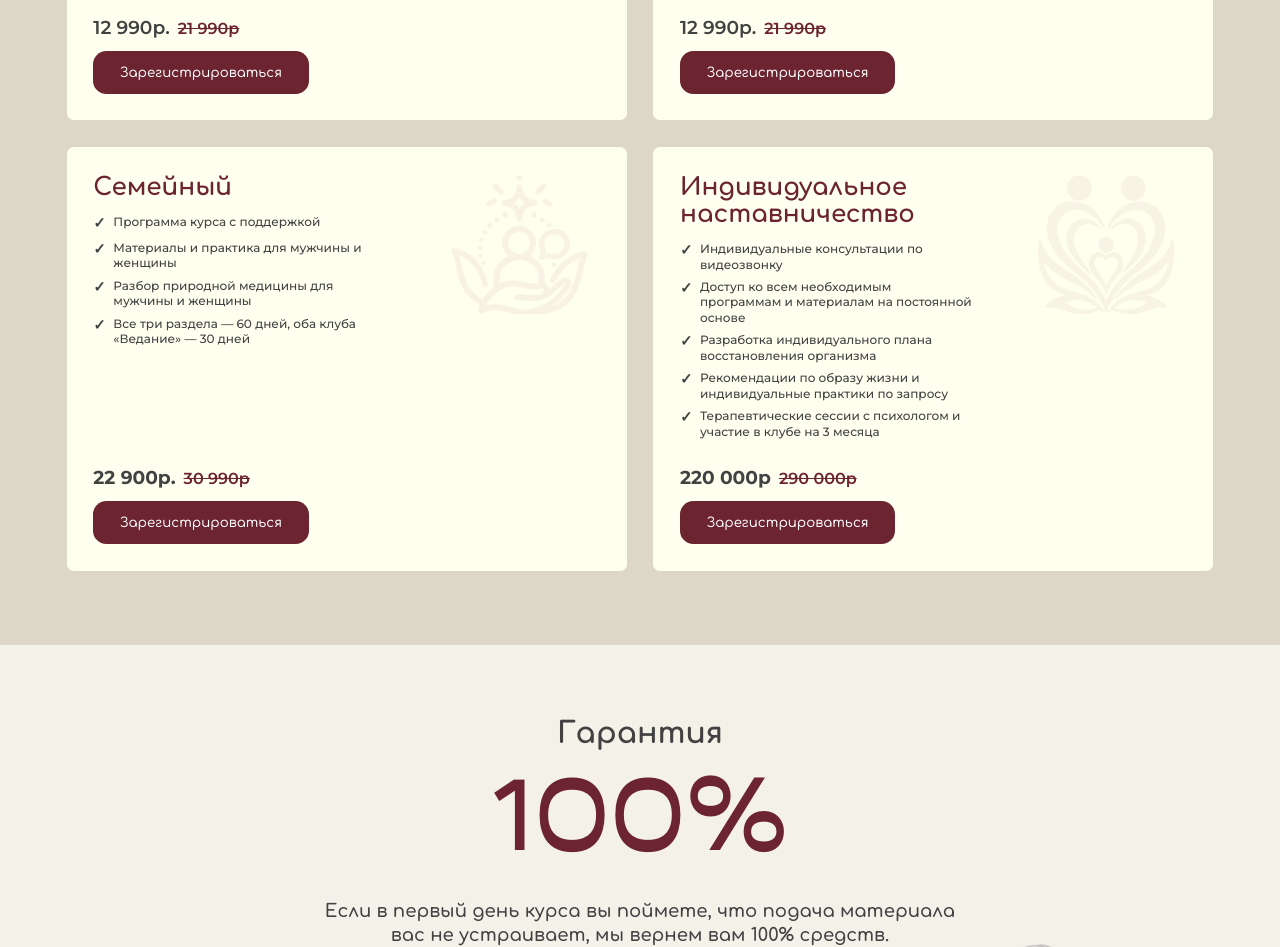
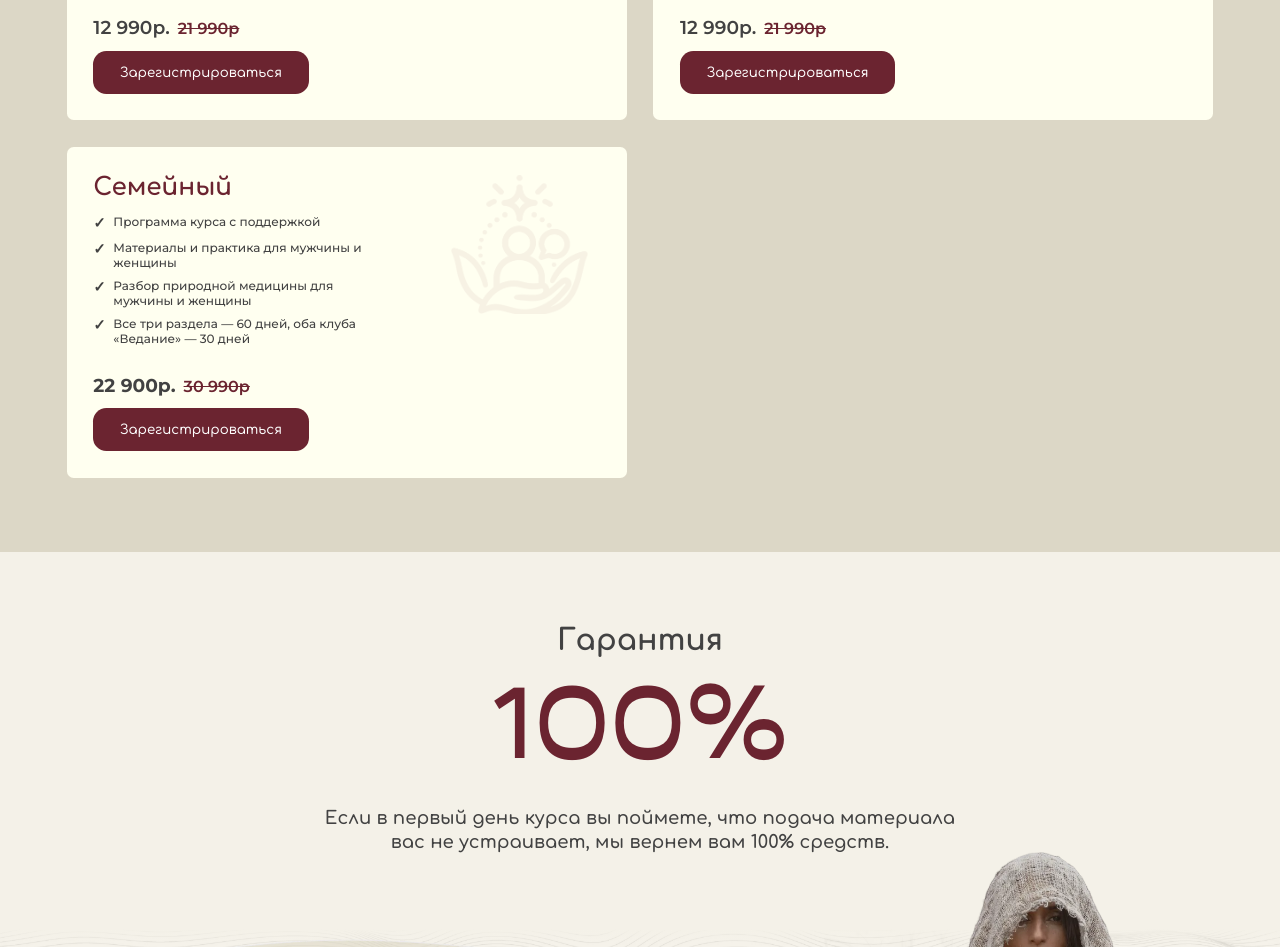
Before and after one commit to Stas0889/tantra, a plain HTML site: page index.html in a window 1280 px wide. Shown: the part 5298-6245 px from the top of the page. Drawn offline with nearby package versions, Linux system fonts and the light colour scheme; a script that the page names is missing.

Commit message:
Remove obsolete Tantra popup tariff

```diff
--- a/index.html
+++ b/index.html
@@ -470,50 +470,6 @@ input:-webkit-autofill:active {
                 <a href="https://urban-queen.getcourse.ru/club-course-tantra-family" target="_blank" rel="noopener noreferrer" class="btn w-button">Зарегистрироваться</a>
               </div><img src="images/ChatGPT-Image-11-мая-2026-г.-16_33_33-4.webp" loading="lazy" alt="" class="image-5">
             </div>
-            <div id="w-node-e821dc16-0698-5447-b526-8bdbe6d28028-e0815f5a" class="course-pricing__card course-pricing__card-wide">
-              <h3 class="h3 aking-left">Индивидуальное <br>наставничество</h3>
-              <div class="course-pricing__list">
-                <div class="course-pricing__list-item">
-                  <div class="text-22 w600">✓<br></div>
-                  <p class="text-18">Индивидуальные консультации по видеозвонку</p>
-                </div>
-                <div class="course-pricing__list-item">
-                  <div class="text-22 w600">✓</div>
-                  <p class="text-18">Доступ ко всем необходимым программам и материалам на постоянной основе</p>
-                </div>
-                <div class="course-pricing__list-item">
-                  <div class="text-22 w600">✓</div>
-                  <p class="text-18">Разработка индивидуального плана восстановления организма</p>
-                </div>
-                <div class="course-pricing__list-item">
-                  <div class="text-22 w600">✓</div>
-                  <p class="text-18">Рекомендации по образу жизни и индивидуальные практики по запросу</p>
-                </div>
-                <div class="course-pricing__list-item">
-                  <div class="text-22 w600">✓</div>
-                  <p class="text-18">Терапевтические сессии с психологом и участие в клубе на 3 месяца</p>
-                </div>
-              </div>
-              <div class="course-pricing__bottom">
-                <div class="course-pricing__price">
-                  <div class="text-28 w700">220 000р</div>
-                  <div class="text-block-59">290 000р</div>
-                </div>
-                <a href="#" class="btn w-button">Зарегистрироваться</a>
-                <div class="pop-app">
-                  <div class="pop-app__wrapper-form">
-                    <div class="pop-app__embet-form w-embed w-script">
-                      <script id="e4ba79fe15677595bff6108aa6fc477208757e85" src="https://urbanqueen-school.com/pl/lite/widget/script?id=1602729"></script>
-                    </div>
-                    <div data-w-id="066f10cc-300b-0878-8988-90ea411e3b3e" class="pop-app__block-cross">
-                      <div class="pop-app__arrov"></div>
-                      <div class="pop-app__arrov _2"></div>
-                    </div>
-                  </div>
-                  <div data-w-id="066f10cc-300b-0878-8988-90ea411e3b41" class="closs-popapp"></div>
-                </div>
-              </div><img src="images/ChatGPT-Image-11-мая-2026-г.-16_17_32-2.webp" loading="lazy" alt="" class="image-5">
-            </div>
           </div>
         </div>
       </div>
```
